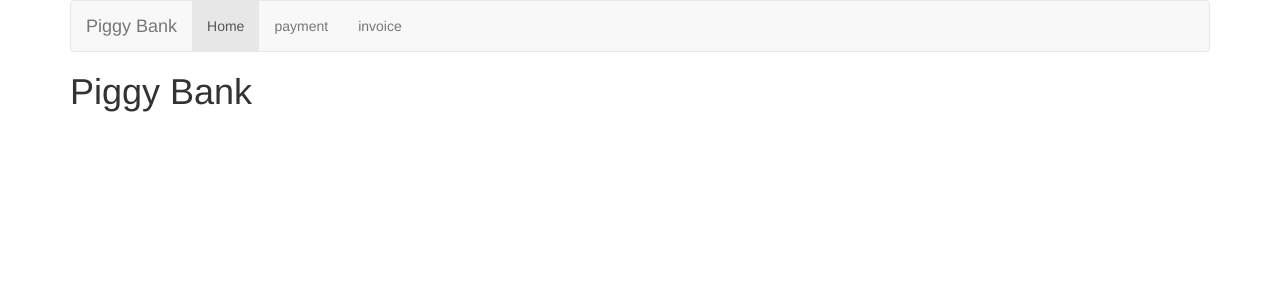
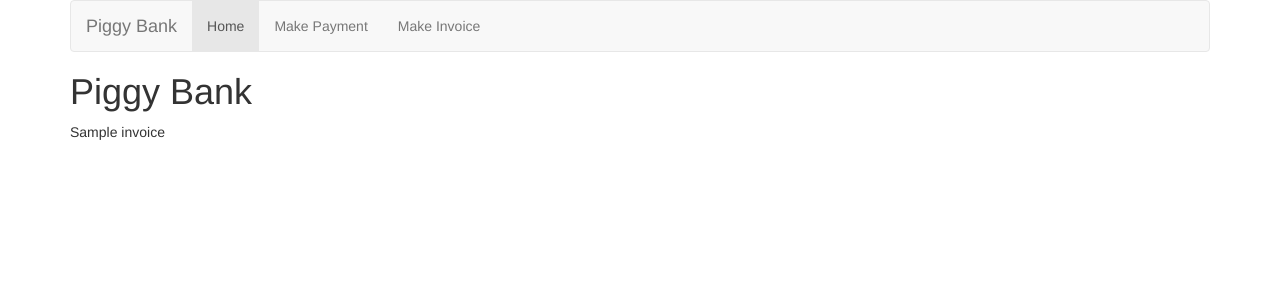
Before and after one commit to marikalam/piggybank, a Flask app: template templates/home.html in a window 1280 px wide. Shown: the top 300 px of the page. Run offline with Flask 2, Linux system fonts and the light colour scheme; the template is opened without the code that fills it: most values are stand-ins (such as "Sample title", 1, 10 or a date in 2020); some libraries are stand-ins or nearby versions.

Commit message:
invoice working now

```diff
--- a/app.py
+++ b/app.py
@@ -1,8 +1,11 @@
 from flask import Flask, render_template, request, session, redirect, url_for
 from config import PUBLIC_KEY, PRIVATE_KEY
 import simplify
+from datetime import datetime, time
+import time
 import datetime
 import json
+import pandas as pd
 
 app = Flask(__name__)
 app.debug = True
@@ -10,10 +13,13 @@ app.secret_key = 'A0Zr98j/3yX R~XHH!jmN]LWX/,?RT'
 
 @app.route("/", methods=['GET'])
 def home():
-    return render_template('home.html')
-
+    if 'invoice' in session.keys():
+        return render_template('home.html', invoice="Invoice creation success " + session['invoice'])
+    else:
+        return render_template('home.html')
 @app.route("/payment")
 def payment_home():
+    session['invoice'] = ''
     return render_template("payment_home.html",key=PUBLIC_KEY)
 
 @app.route("/makePayment",methods=["POST"])
@@ -46,6 +52,7 @@ def paymentSuccess():
 
 @app.route('/invoice', methods=['GET'])
 def invoice_home():
+    session['invoice'] = ''
     return render_template("invoice.html", key=PUBLIC_KEY)
 
 @app.route('/makeInvoice', methods=['POST'])
@@ -53,8 +60,10 @@ def invoice():
     memo = request.form["memo"]
     email = request.form["email"]
     amount = request.form["amount"]
-    dueDate = datetime.date.today() + datetime.timedelta(days=int(request.form["dueDate"]))
-    dateCreated = datetime.date.today()
+
+    dueDate = str(int(time.time()) + (24 * 60 * 60 * int(request.form["dueDate"])))
+
+    dateCreated = str(int(time.time()))
 
     simplify.public_key = PUBLIC_KEY
     simplify.private_key = PRIVATE_KEY
@@ -64,17 +73,20 @@ def invoice():
         "items" : [
            {
               "amount" : amount,
-              "dateCreated": dateCreated,
               "quantity" : "1"
            }
         ],
         "email" : email,
+        "name" : "Customer",
+        "dateCreated" : dateCreated,
         "dueDate" : dueDate,
+        "reference" : "Ref2",
         "currency" : "USD"
     })
 
-print invoice
-
+    print invoice
+    session['invoice'] = invoice.id
+    return redirect(url_for('home'))
 
 
 if __name__=="__main__":
--- a/templates/home.html
+++ b/templates/home.html
@@ -1,7 +1,7 @@
 <!DOCTYPE html>
 <html lang="en">
 <head>
-  <title>Bootstrap Example</title>
+  <title>Piggy Bank</title>
   <meta charset="utf-8">
   <meta name="viewport" content="width=device-width, initial-scale=1">
   <link rel="stylesheet" href="http://maxcdn.bootstrapcdn.com/bootstrap/3.3.7/css/bootstrap.min.css">
@@ -18,12 +18,13 @@
 	    </div>
 	    <ul class="nav navbar-nav">
 	      <li class="active"><a href="#">Home</a></li>
-	      <li><a href="/payment">payment</a></li>
-	      <li><a href="/invoice">invoice</a></li>
+	      <li><a href="/payment">Make Payment</a></li>
+	      <li><a href="/invoice">Make Invoice</a></li>
 	    </ul>
 	  </div>
 	</nav>
-  <h1>Piggy Bank</h1>
+  	<h1>Piggy Bank</h1>
+  	{{invoice}}
 </div>
 
 </body>
```
